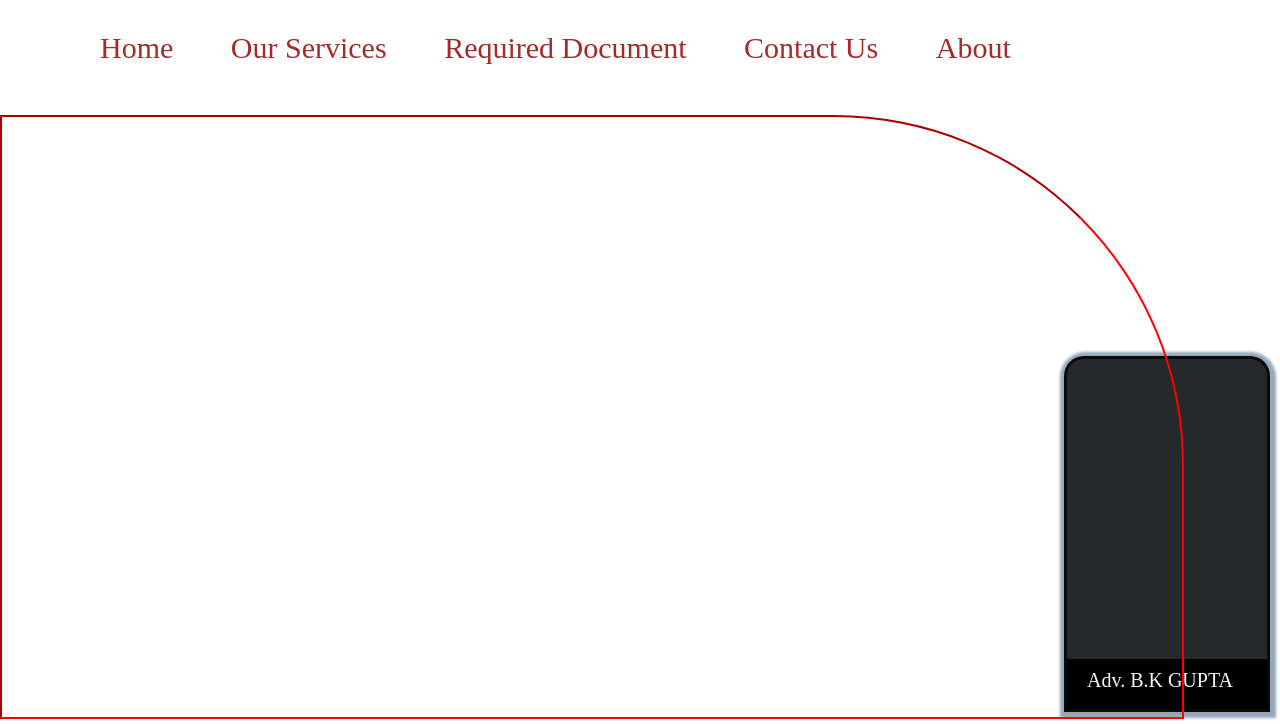
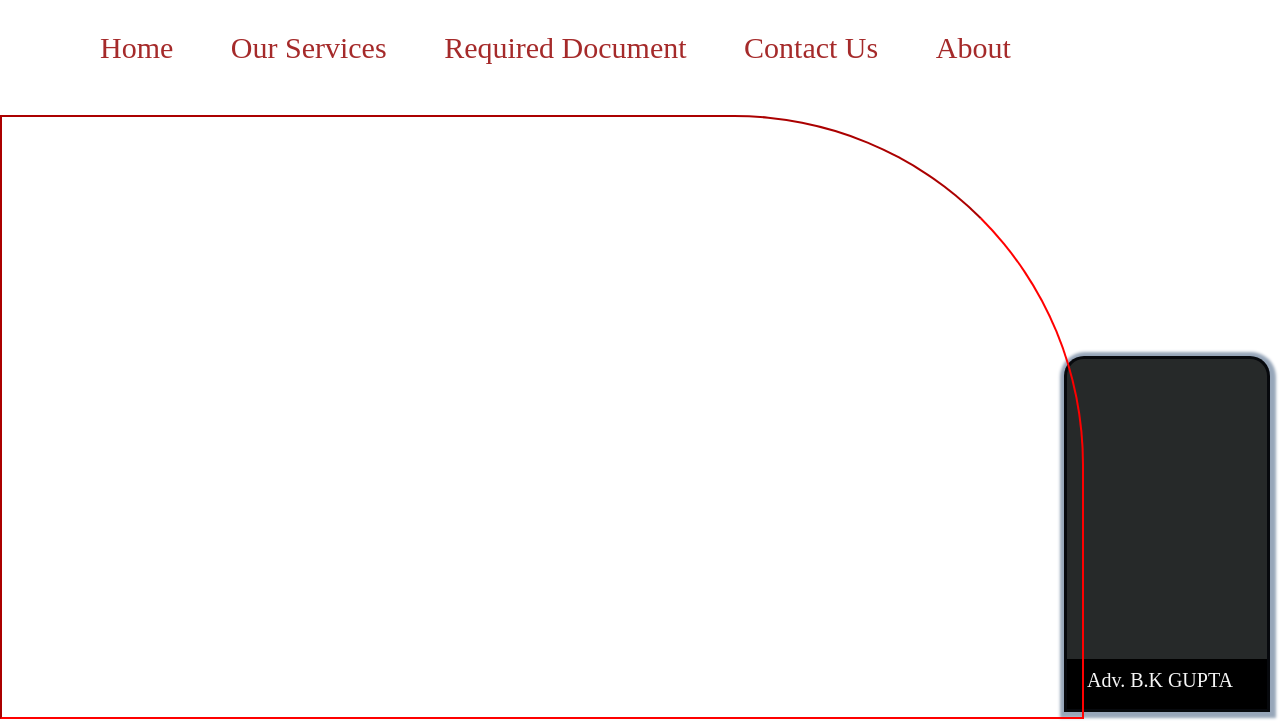
Before and after one commit to mukulgoyal200/cm, a plain HTML site: page index.html in a window 1280 px wide. Shown: the part 76-800 px from the top of the page. Drawn offline with Linux system fonts and the light colour scheme.

Commit message:
Update index.css

```diff
--- a/index.css
+++ b/index.css
@@ -64,7 +64,7 @@ a:hover{
 }
 .ifram1{
     height:600px;
-    width: 1180px;
+    width: 1080px;
     margin-top: 50px;
     animation-name: slid;
 
```
